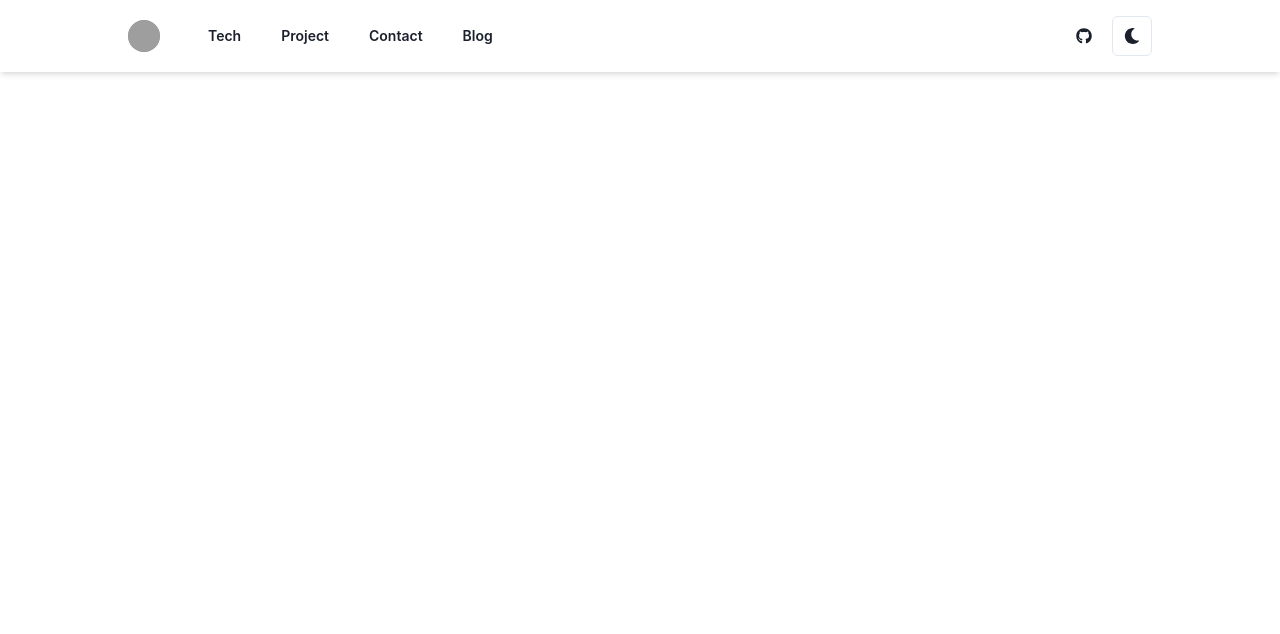
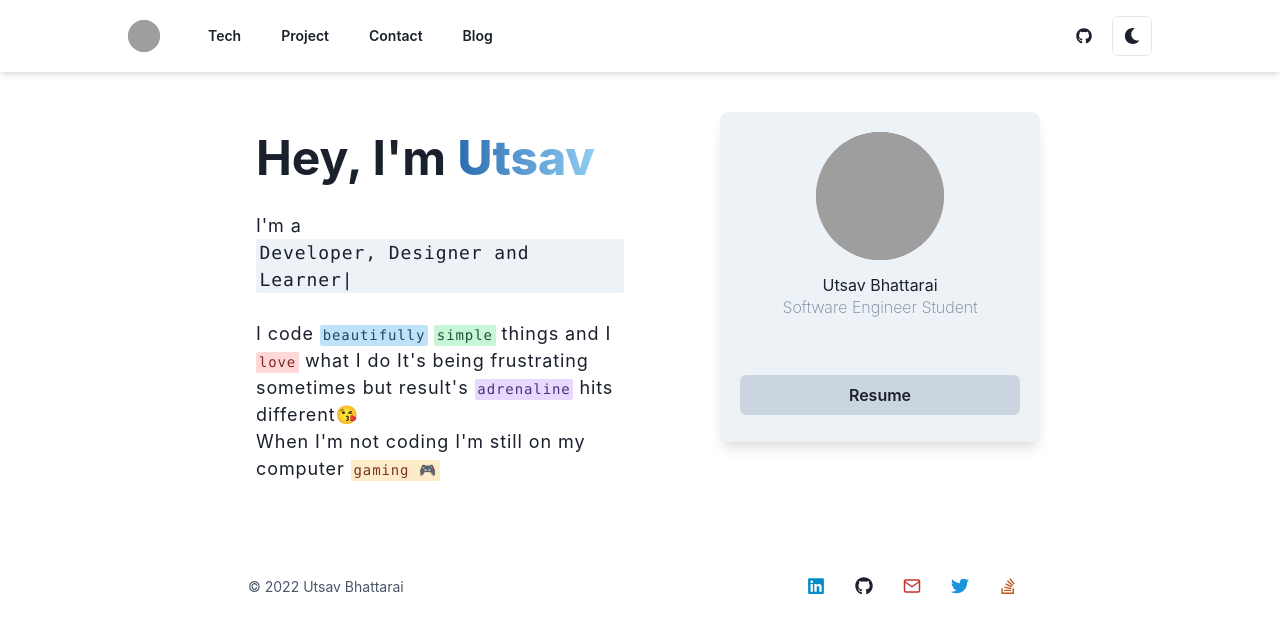
Before and after one commit to utsavdotdev/Portfolio, a Next.js app: page / in a window 1280 px wide. Shown: the top 634 px of the page. Built offline with nearby package versions, Linux system fonts and the light colour scheme; grey boxes are pictures that could not be loaded.

Commit message:
home page and footer coded

```diff
--- a/Config/socials.js
+++ b/Config/socials.js
@@ -13,7 +13,7 @@ const social = {
     name: "El Midaoui Ziad",
     accounts: [
       {
-        url: "https://www.linkedin.com/in/el-midaoui-ziad/",
+        url: "",
         name: "LinkedIn",
         type: "linkedin",
         icon: <FaLinkedin />,
--- a/components/Footer.js
+++ b/components/Footer.js
@@ -1,8 +1,60 @@
-import React from 'react'
+import React from "react";
+import {
+  Stack,
+  Flex,
+  Text,
+  useColorModeValue,
+  Box,
+  IconButton,
+  Link,
+} from "@chakra-ui/react";
+import social from "../Config/socials.js";
+
 
 function Footer() {
   return (
-    <div></div>
+    <Stack
+      as="footer"
+      spacing={[1, 2]}
+      p={2}
+      justifyContent="space-between"
+      alignItems="center"
+      w={["100%", "95%", "90%"]}
+      maxW={800}
+      mx="auto"
+    >
+      <Flex
+        flexDirection={["column", "column", "row"]}
+        flexFlow={["column-reverse", "column-reverse"]}
+        justifyContent={["center", "space-between"]}
+        alignItems="center"
+        w="100%"
+      >
+        <Text
+          textAlign="center"
+          fontSize="sm"
+          color={useColorModeValue("gray.600", "gray.200")}
+        >
+          © {new Date().getFullYear()} Utsav Bhattarai{" "}
+        </Text>
+        <Box textAlign="center">
+          {social.author.accounts.map((s, index) => (
+            <IconButton
+              key={index}
+              as={Link}
+              isExternal
+              href={s.url}
+              aria-label={s.name}
+              colorScheme={s.type}
+              icon={s.icon}
+              variant={"ghost"}
+              size={"lg"}
+              isRound={true}
+            />
+          ))}
+        </Box>
+      </Flex>
+    </Stack>
   )
 }
 
--- a/components/Navbar.js
+++ b/components/Navbar.js
@@ -15,7 +15,7 @@ import { GiHamburgerMenu } from "react-icons/gi";
 import { FaMoon, FaSun, FaGithub } from "react-icons/fa";
 
 import Link from "next/link";
-import Img from "../public/assets/pic.png";
+import Img from "../assets/pic.png";
 import NavLink from "./NavLink";
 
 const links = [
--- a/pages/index.js
+++ b/pages/index.js
@@ -1,13 +1,125 @@
-import Head from 'next/head'
+import Head from "next/head";
+import {
+  Avatar,
+  Box,
+  Button,
+  Code,
+  Flex,
+  Heading,
+  Stack,
+  Text,
+  useColorModeValue,
+} from "@chakra-ui/react";
+import Img from "../assets/pic.png";
+import Typist from "react-typist";
+import Link from "next/link";
 export default function Home() {
   return (
     <>
       <Head>
         <title>Utsav Bhattarai</title>
         <meta name="description" />
-        <link rel="icon" href="/favicon.ico"/>
+        <link rel="icon" href="/favicon.ico" />
       </Head>
-      {/* <div>Work in Progress🔥</div> */}
+      <Flex direction={"column"} align="center">
+        <Flex direction={["column", "column", "row"]}>
+          <Avatar
+            size={"2xl"}
+            src={Img}
+            alt="Utsav"
+            loading="eager"
+            mb={4}
+            display={["block", "block", "none"]}
+            alignSelf={"center"}
+          />
+          <Box p={4} mr={4} w={"full"} maxW={"800px"}>
+            <Heading
+              mb={6}
+              fontSize={{ base: "3xl", md: "4xl", lg: "5xl" }}
+              fontWeight="bold"
+              color={useColorModeValue("brand.600", "gray.300")}
+              lineHeight="shorter"
+              textAlign={{ base: "inherit", md: "start" }}
+            >
+              Hey, I'm{" "}
+              <Text
+                display={"inline"}
+                w="full"
+                bgClip="text"
+                bgGradient="linear(to-l, blue.200, blue.600)"
+                fontWeight="extrabold"
+              >
+                Utsav
+              </Text>
+            </Heading>
+            <Text
+              pr={{ base: 0, md: 16 }}
+              mb={4}
+              fontSize={{ base: "md", md: "lg" }}
+              color={useColorModeValue("brand.600", "gray.400")}
+              letterSpacing="wider"
+              textAlign={"start"}
+              fontFamily={"body"}
+            >
+              {" "}
+              I'm a{" "}
+              <Code animation="infinite" fontSize={"lg"}>
+                <Typist>Developer, Designer and Learner</Typist>
+              </Code>
+              <br />
+              <br />I code <Code colorScheme="blue"> beautifully</Code>{" "}
+              <Code colorScheme="green"> simple</Code> things and I{" "}
+              <Code colorScheme="red"> love </Code> what I do It's being
+              frustrating sometimes but result's{" "}
+              <Code colorScheme="purple">adrenaline</Code> hits different😘
+              <br />
+              When I'm not coding I'm still on my computer{" "}
+              <Code colorScheme={"orange"}>gaming 🎮</Code>
+            </Text>
+          </Box>
+          <Box
+            maxW={"320px"}
+            w={"full"}
+            h={"330px"}
+            bg={useColorModeValue("gray.100", "gray.900")}
+            shadow={"lg"}
+            rounded={"lg"}
+            p={5}
+            textAlign={"center"}
+            display={["none", "none", "block"]}
+          >
+            <Avatar size={"2xl"} src={Img} alt="Utsav" loading="eager" mb={4} />
+            <Heading fontSize="md" fontWeight={400}>
+              Utsav Bhattarai
+            </Heading>
+            <Text fontSize={"md"} fontWeight={200} color={"gray.500"} mb={4}>
+              Software Engineer Student
+            </Text>
+            <Stack
+              align={"flex-start"}
+              justify={"flex-start"}
+              direction={"column"}
+              textAlign={"left"}
+            >
+              <Button
+                target="_blank"
+                w={"full"}
+                mt={10}
+                bg={useColorModeValue("gray.300", "gray.700")}
+                color={useColorModeValue("gray.800", "white")}
+                rounded={"md"}
+                _hover={{
+                  bg: useColorModeValue("gray.200", "gray.800"),
+                  textDecoration: "none",
+                }}
+                _focus={{ outline: "none" }}
+              >
+                Resume
+              </Button>
+            </Stack>
+          </Box>
+        </Flex>
+      </Flex>
     </>
-  )
+  );
 }
```
Also changed, not shown: assets/pic.png (renamed from public/assets/pic.png).
